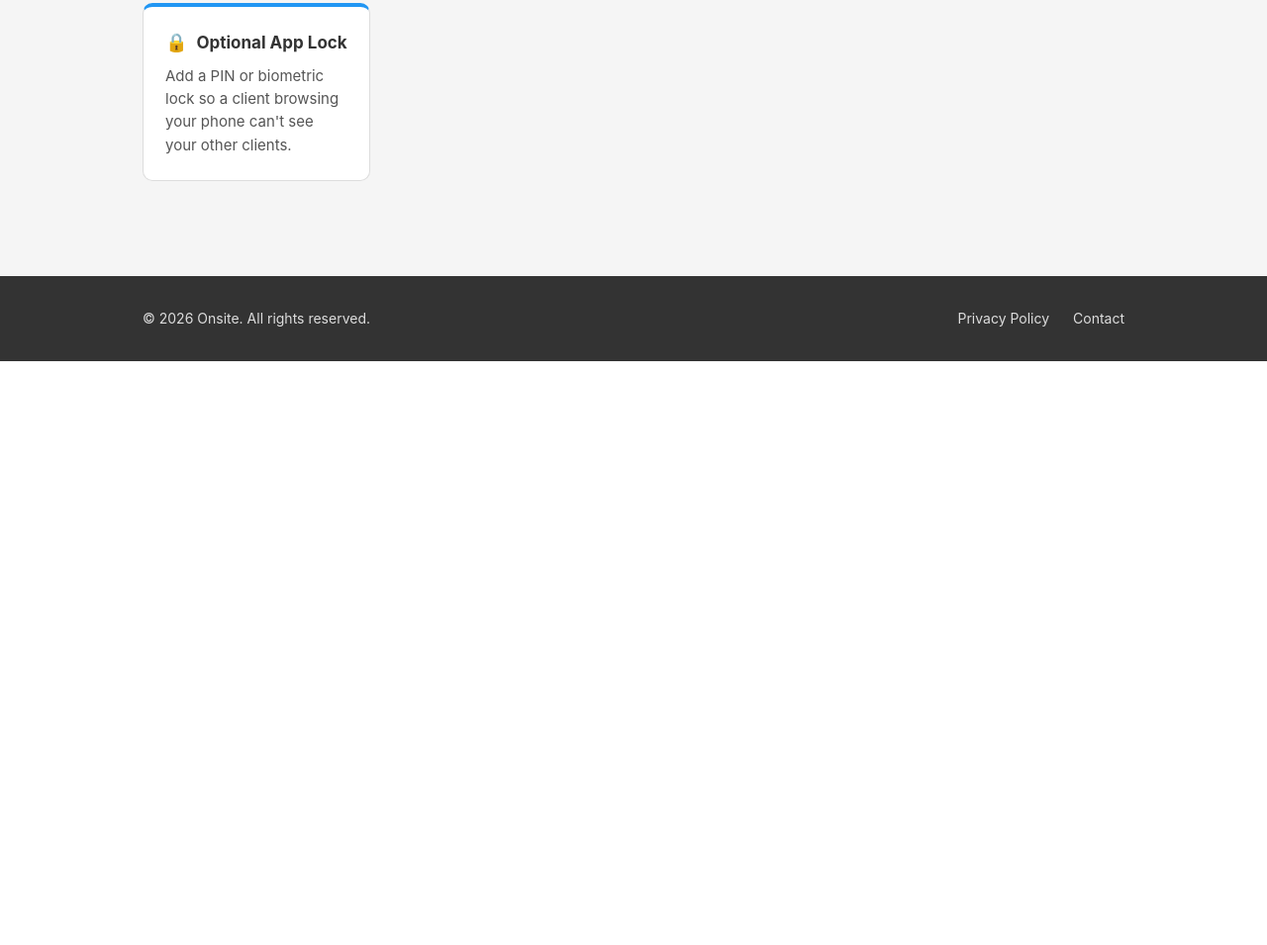
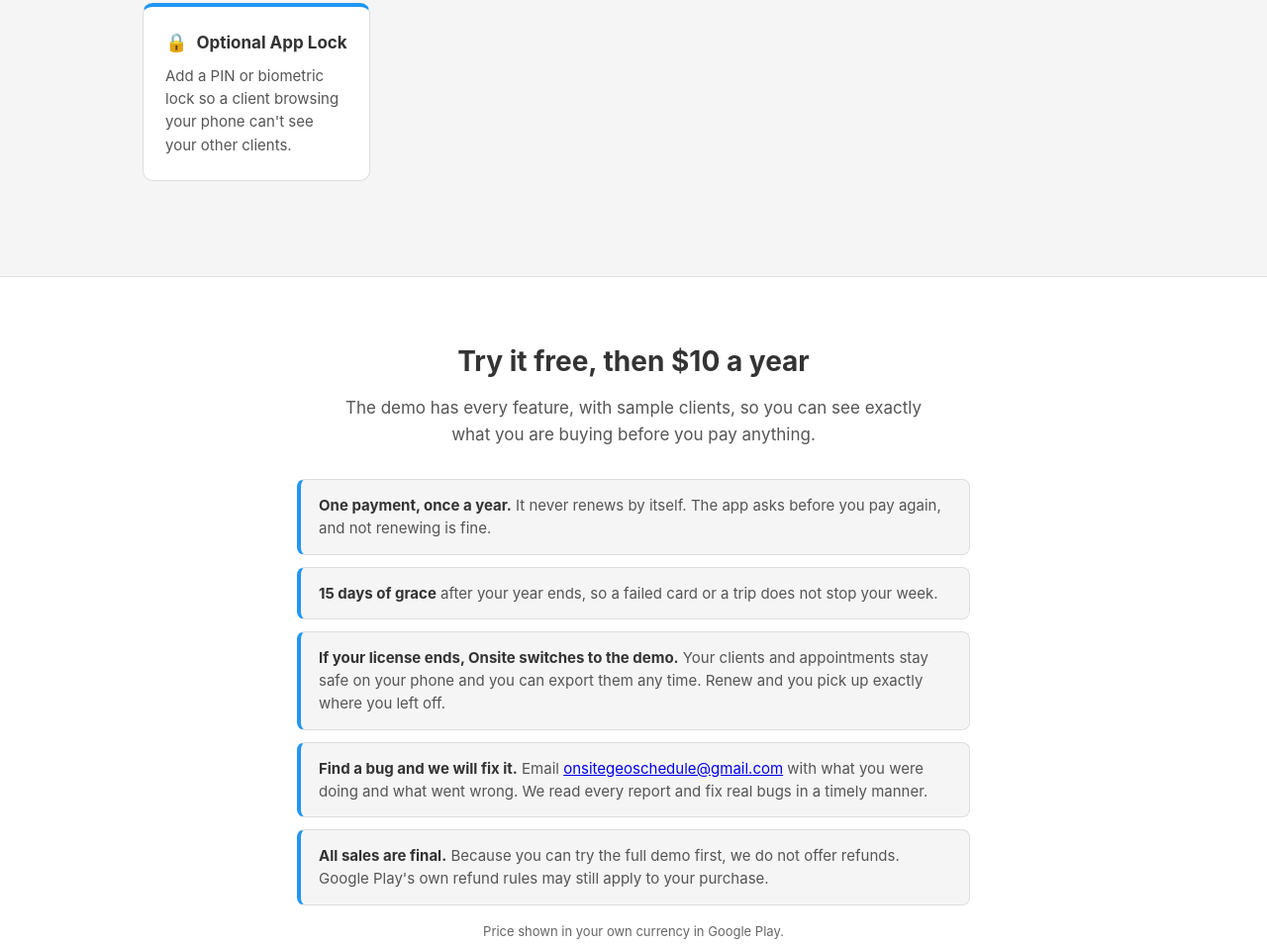
Before and after one commit to onsiteapp/onsiteapp.github.io, a plain HTML site: page index.html in a window 1280 px wide. Shown: the part 1227-2182 px from the top of the page at 99% size. Before the commit the page ends 1592 px from the top, so only its background shows below. Drawn offline with Linux system fonts and the light colour scheme.

Commit message:
Add files via upload
pricing section, the bug promise,

```diff
--- a/index.html
+++ b/index.html
@@ -73,6 +73,21 @@
   </div>
 </section>
 
+<section class="pricing" id="pricing">
+  <div class="wrap">
+    <h2>Try it free, then $10 a year</h2>
+    <p class="pricing-lede">The demo has every feature, with sample clients, so you can see exactly what you are buying before you pay anything.</p>
+    <ul class="pricing-list">
+      <li><strong>One payment, once a year.</strong> It never renews by itself. The app asks before you pay again, and not renewing is fine.</li>
+      <li><strong>15 days of grace</strong> after your year ends, so a failed card or a trip does not stop your week.</li>
+      <li><strong>If your license ends, Onsite switches to the demo.</strong> Your clients and appointments stay safe on your phone and you can export them any time. Renew and you pick up exactly where you left off.</li>
+      <li><strong>Find a bug and we will fix it.</strong> Email <a href="mailto:onsitegeoschedule@gmail.com">onsitegeoschedule@gmail.com</a> with what you were doing and what went wrong. We read every report and fix real bugs in a timely manner.</li>
+      <li><strong>All sales are final.</strong> Because you can try the full demo first, we do not offer refunds. Google Play's own refund rules may still apply to your purchase.</li>
+    </ul>
+    <p class="pricing-note">Price shown in your own currency in Google Play.</p>
+  </div>
+</section>
+
 <footer class="site">
   <div class="wrap site-footer-inner">
     <span>© 2026 Onsite. All rights reserved.</span>
--- a/style.css
+++ b/style.css
@@ -277,3 +277,53 @@ footer.site {
     font-size: 17px;
   }
 }
+
+/* Pricing */
+.pricing {
+  padding: 64px 0 72px;
+  background: #ffffff;
+  border-top: 1px solid var(--line);
+}
+
+.pricing h2 {
+  text-align: center;
+  font-size: 28px;
+  margin: 0 0 12px;
+}
+
+.pricing-lede {
+  text-align: center;
+  color: var(--ink-soft);
+  max-width: 600px;
+  margin: 0 auto 32px;
+  font-size: 17px;
+}
+
+.pricing-list {
+  max-width: 680px;
+  margin: 0 auto;
+  padding: 0;
+  list-style: none;
+}
+
+.pricing-list li {
+  background: var(--bg-soft);
+  border: 1px solid var(--line);
+  border-left: 4px solid var(--accent);
+  border-radius: 8px;
+  padding: 14px 18px;
+  margin-bottom: 12px;
+  color: var(--ink-soft);
+  font-size: 15px;
+}
+
+.pricing-list strong {
+  color: var(--ink);
+}
+
+.pricing-note {
+  text-align: center;
+  color: var(--muted);
+  font-size: 13px;
+  margin-top: 16px;
+}
```
Also changed, not shown: privacy.html (+5 -0 lines).
